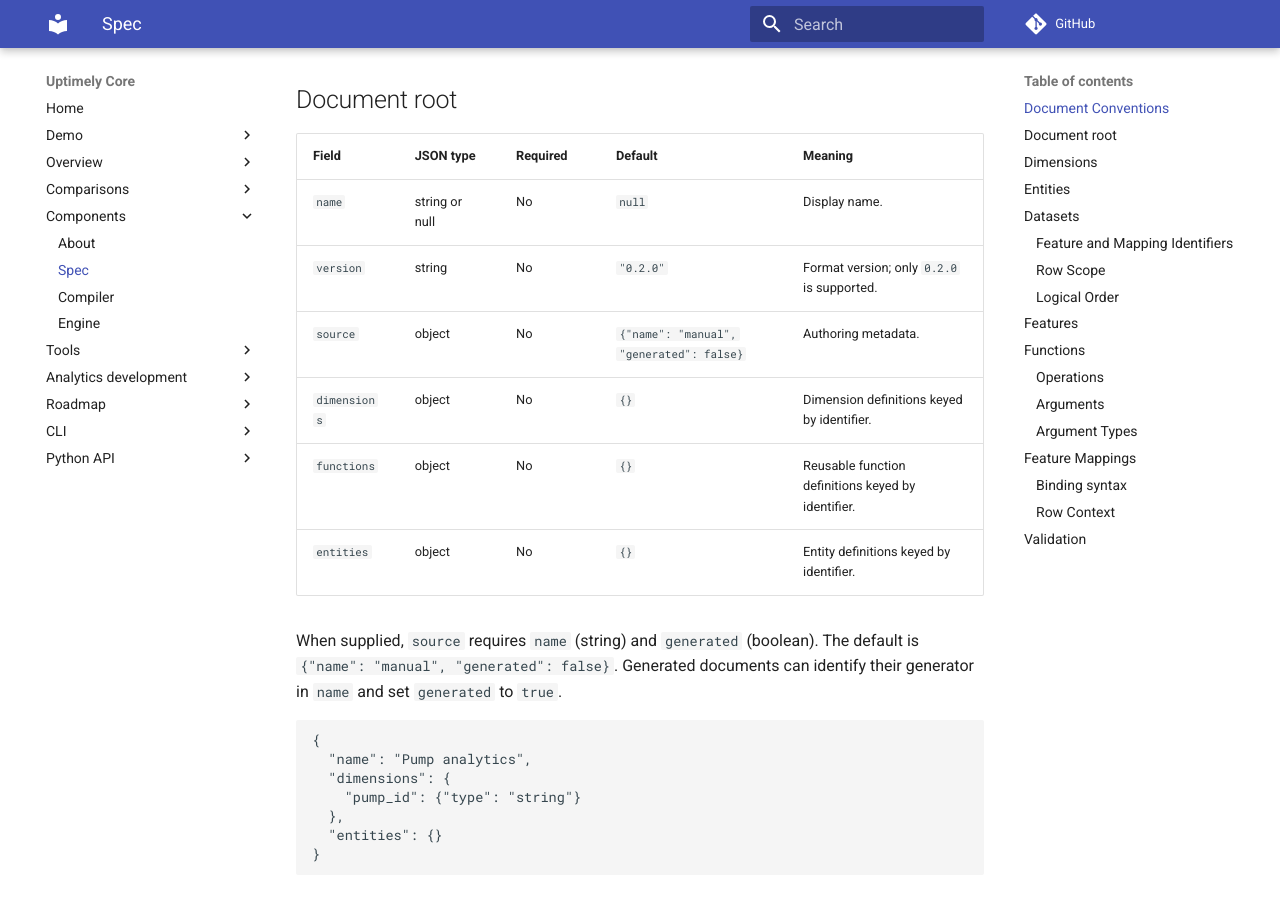
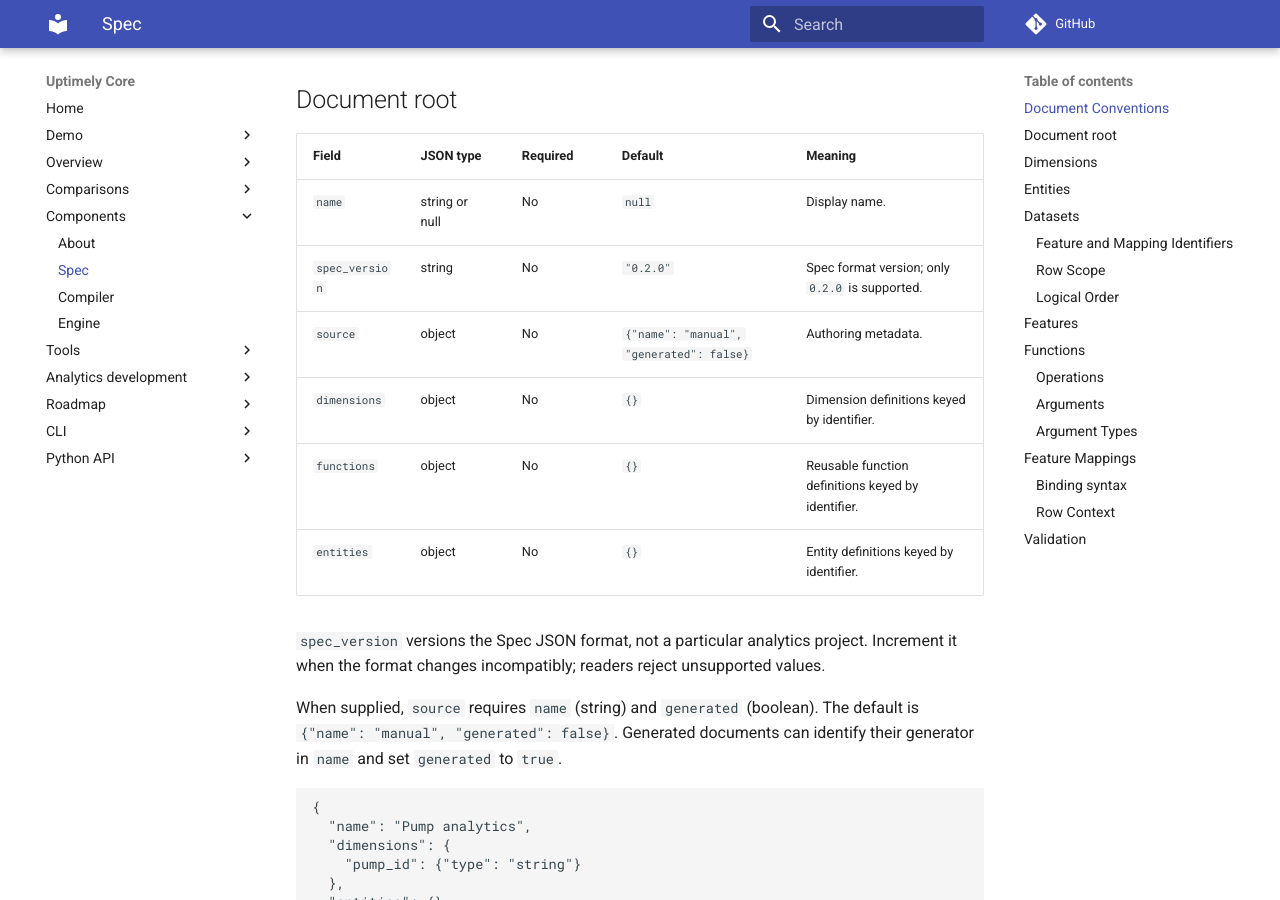
Before and after one commit to uptimely-ai/uptimely-core, an MkDocs documentation site: the page built from docs/components/spec.md, in a window 1280 px wide and 900 px high, scrolled down 747 px. Built offline with MkDocs 1.6.1 and Material for MkDocs 9.7.7, drawn with Linux system fonts in a browser that asks for light colours; comment, search, counter and statistics services are not loaded; some of the changed text lies outside the part shown.

Commit message:
Standardize naming for spec, plan and build versions

```diff
--- a/docs/components/spec.md
+++ b/docs/components/spec.md
@@ -1,6 +1,6 @@
 # Spec
 
-**Current version: 0.2.0**
+**Current spec version: 0.2.0**
 
 The spec definition is a single JSON document describing datasets, feature
 dependencies, and function bindings. JSON is the shared format used by
@@ -36,11 +36,15 @@ For example, dimensions and entities use their identifiers as object keys:
 | Field | JSON type | Required | Default | Meaning |
 | --- | --- | --- | --- | --- |
 | `name` | string or null | No | `null` | Display name. |
-| `version` | string | No | `"0.2.0"` | Format version; only `0.2.0` is supported. |
+| `spec_version` | string | No | `"0.2.0"` | Spec format version; only `0.2.0` is supported. |
 | `source` | object | No | `{"name": "manual", "generated": false}` | Authoring metadata. |
 | `dimensions` | object | No | `{}` | Dimension definitions keyed by identifier. |
 | `functions` | object | No | `{}` | Reusable function definitions keyed by identifier. |
 | `entities` | object | No | `{}` | Entity definitions keyed by identifier. |
+
+`spec_version` versions the Spec JSON format, not a particular analytics
+project. Increment it when the format changes incompatibly; readers reject
+unsupported values.
 
 When supplied, `source` requires `name` (string) and `generated` (boolean).
 The default is `{"name": "manual", "generated": false}`. Generated documents
--- a/src/uptimely/templates/index.html.j2
+++ b/src/uptimely/templates/index.html.j2
@@ -86,7 +86,7 @@
       <p class="dashboard-intro">From declared data to a dependency-aware plan.
         Explore what this analytics project defines, how its plan is compiled,
         and how its data flows through execution.</p>
-      <span class="dashboard-version">Spec {{ spec_definition.version }}</span>
+      <span class="dashboard-version">Spec {{ spec_definition.spec_version }}</span>
     </div>
     <svg class="dashboard-art" viewBox="0 0 420 280" fill="none" aria-hidden="true" focusable="false">
       <defs>
```
Also changed, not shown: docs/components/compiler.md (+2 -1 lines), docs/development/project-structure.md (+5 -1 lines), 15 other files.
